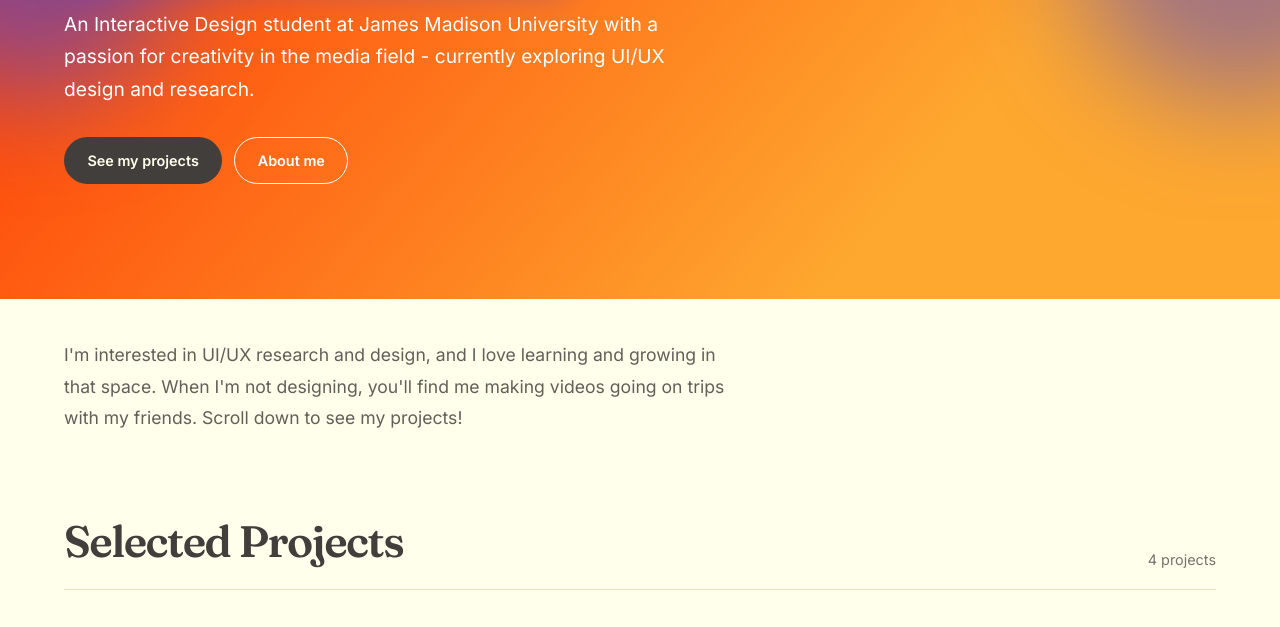
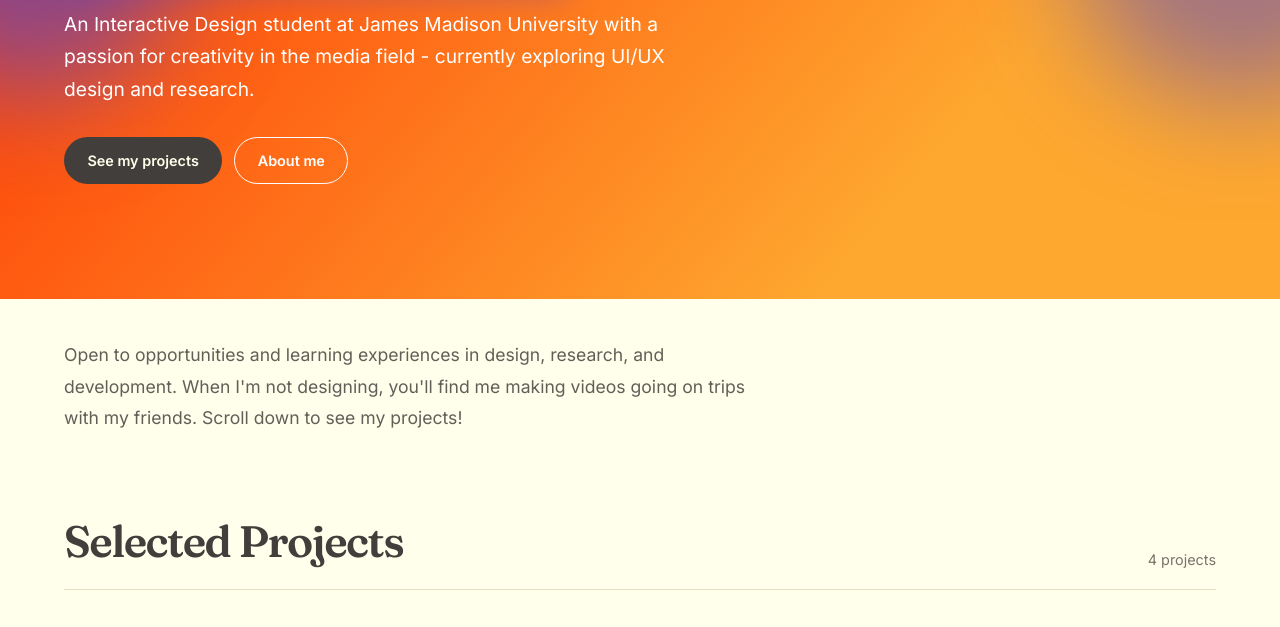
Before and after one commit to ejk7770/Eunice-Kim-Portfolio, a plain HTML site: page index.html in a window 1280 px wide. Shown: the part 403-1030 px from the top of the page. Drawn offline with Linux system fonts and the light colour scheme.

Commit message:
modified:   index.html

```diff
--- a/index.html
+++ b/index.html
@@ -35,7 +35,7 @@
             <a class="button button-outline-light" href="./about/">About me</a>
           </div>
         </div>
-        <p class="intro-copy">I&apos;m interested in UI/UX research and design, and I love learning and growing in that space.
+        <p class="intro-copy">Open to opportunities and learning experiences in design, research, and development.
           When I&apos;m not designing, you&apos;ll find me making videos going on trips with my friends. Scroll down to see my projects!</p>
       </section>
 
```
